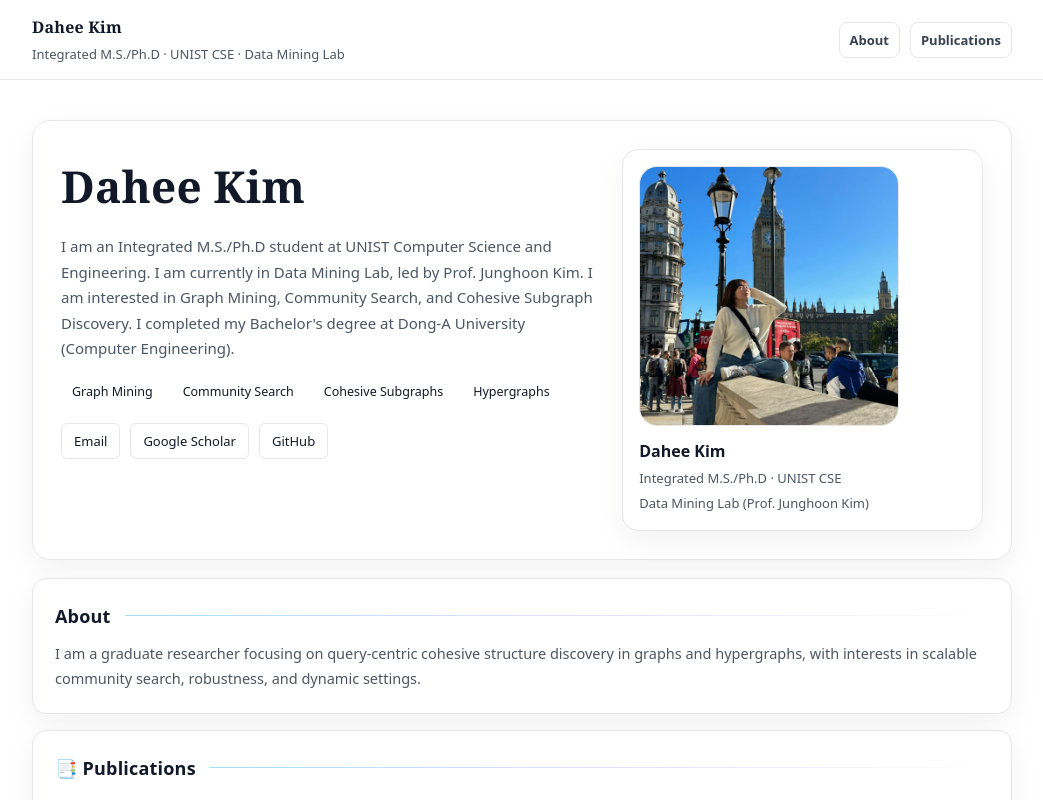
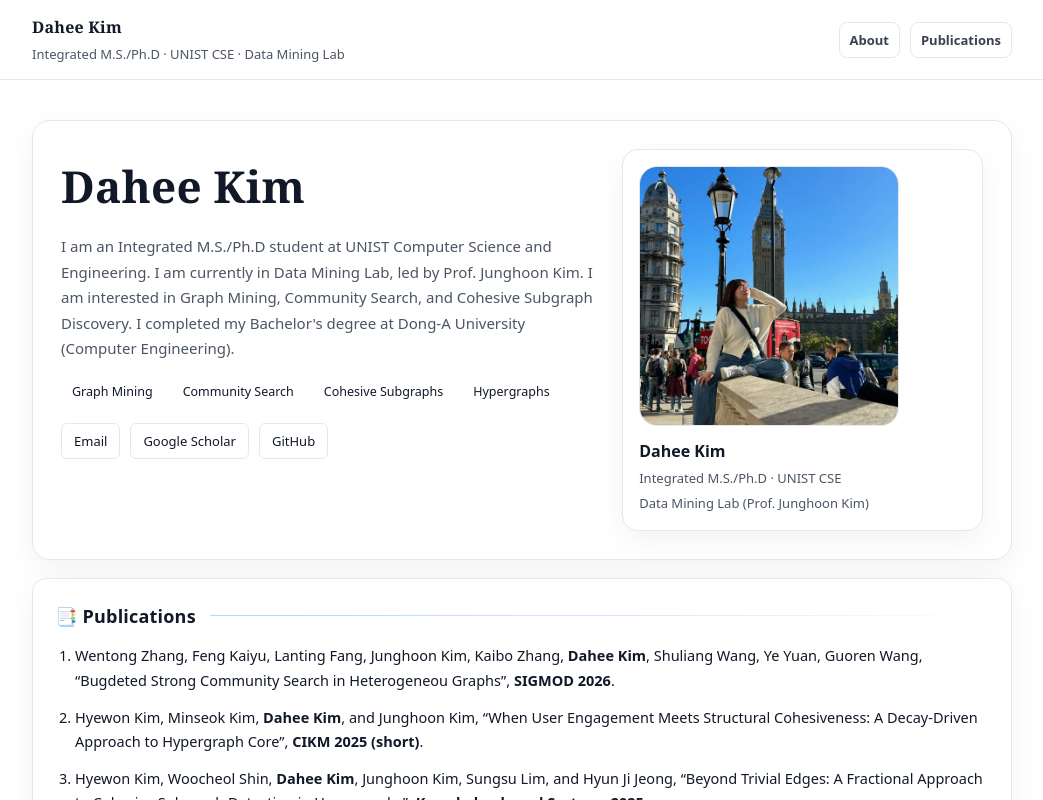
Before and after one commit to dahee-e/dahee-e.github.io, a React (Vite) app: page / in a window 1280 px wide. Shown: the top 800 px of the page, without its empty margins (118-1161 px from the left). Built offline with nearby package versions, Linux system fonts and the light colour scheme.

Commit message:
Update website

```diff
--- a/src/App.jsx
+++ b/src/App.jsx
@@ -90,13 +90,6 @@ export default function App() {
           </div>
         </section>
 
-        <Section id="about" title="About">
-          <p className="para">
-            I am a graduate researcher focusing on query-centric cohesive
-            structure discovery in graphs and hypergraphs, with interests in
-            scalable community search, robustness, and dynamic settings.
-          </p>
-        </Section>
 
         <Section id="publications" title="📑 Publications">
           <ol className="pubs">
```
